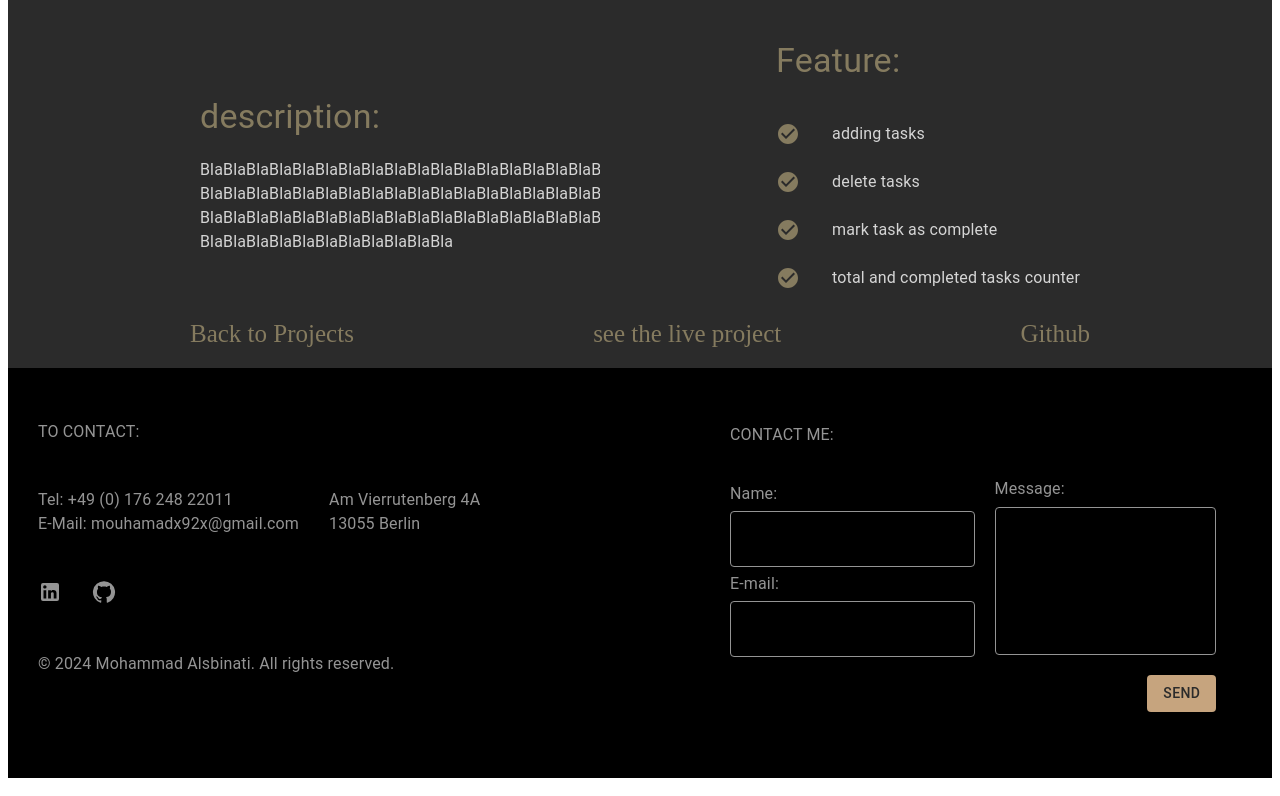
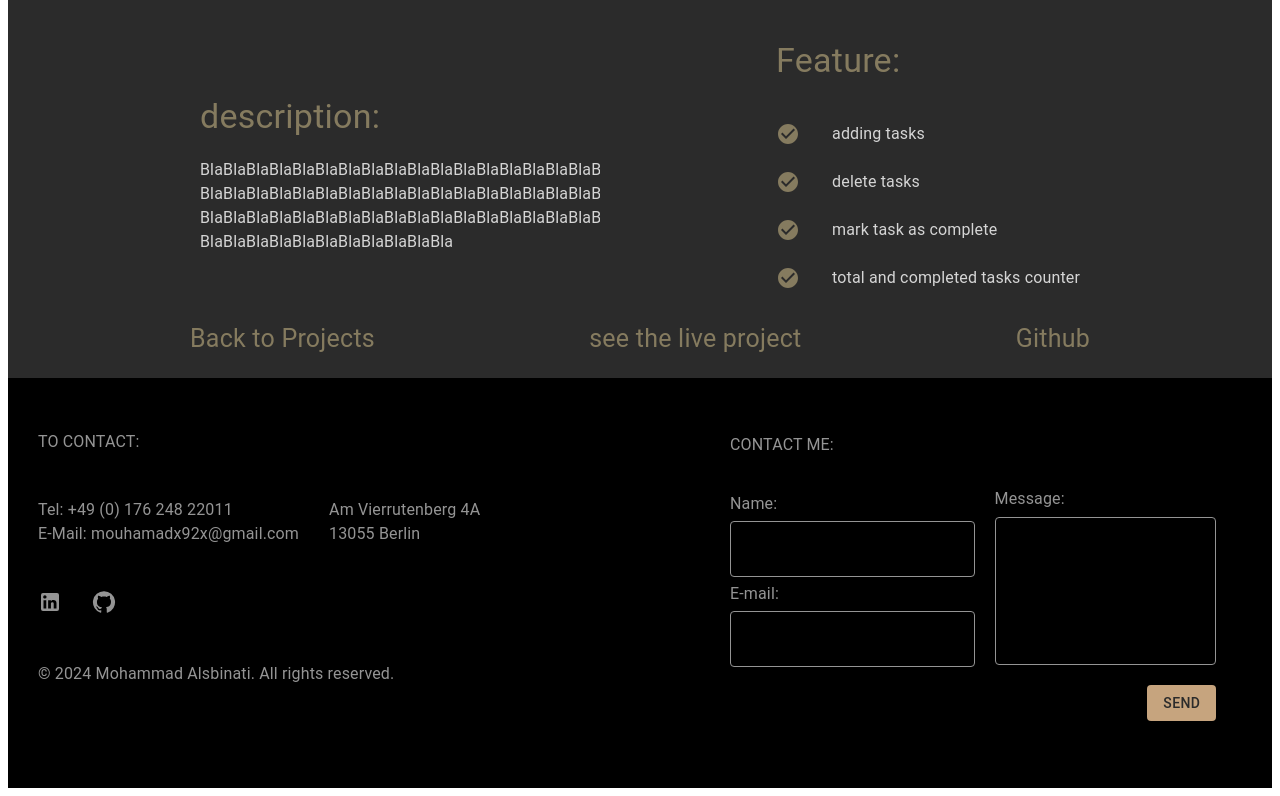
Before and after one commit to mouhamadx92x/portfolio, a Next.js app: page /projects/1 in a window 1280 px wide. Shown: the part 696-1492 px from the top of the page. Built offline with nearby package versions, Linux system fonts and the light colour scheme; no server answers.

Commit message:
refactoring navigation link

```diff
--- a/pages/projects/[projectId]/index.tsx
+++ b/pages/projects/[projectId]/index.tsx
@@ -1,17 +1,10 @@
-import {
-    Box,
-    Link,
-    List,
-    ListItem,
-    ListItemIcon,
-    ListItemText,
-    Typography,
-} from "@mui/material";
+import { Box, List, ListItem, ListItemIcon, ListItemText } from "@mui/material";
 import CarouselWithStepper from "./carousel-with-stepper/index";
 import { CheckCircle } from "@mui/icons-material";
 import Footer from "@/app/components/footer";
 import Header from "@/app/components/header";
 import CustomTypography from "@/app/components/custom-components/CustomTypography";
+import NavigationLink from "@/app/components/custom-components/navigation-link";
 
 const ProjectDetails = () => {
     return (
@@ -107,27 +100,23 @@ const ProjectDetails = () => {
                         alignItems: "center",
                     }}
                 >
-                    <Link
-                        href="#"
-                        underline="none"
+                    <NavigationLink
+                        label="Back to Projects"
+                        path="#"
                         sx={{ color: "#857b5f", fontSize: "25px" }}
-                    >
-                        Back to Projects
-                    </Link>
-                    <Link
-                        href="#"
-                        underline="none"
+                    />
+
+                    <NavigationLink
+                        label="see the live project"
+                        path="#"
                         sx={{ color: "#857b5f", fontSize: "25px" }}
-                    >
-                        see the live project
-                    </Link>
-                    <Link
-                        href="#"
-                        underline="none"
+                    />
+
+                    <NavigationLink
+                        label="Github"
+                        path="#"
                         sx={{ color: "#857b5f", fontSize: "25px" }}
-                    >
-                        Github
-                    </Link>
+                    />
                 </Box>
             </Box>
             <Footer />
--- /dev/null
+++ b/src/app/components/custom-components/navigation-link/index.tsx
@@ -0,0 +1,24 @@
+"use client";
+import Link from "next/link";
+import Typography, { TypographyProps } from "@mui/material/Typography";
+
+import { navigationLinkStyles } from "./styles";
+
+interface CustomNavigationLinkProps extends TypographyProps {
+    label: string;
+    path: string;
+}
+
+const NavigationLink = ({
+    path,
+    label,
+    ...props
+}: CustomNavigationLinkProps) => {
+    return (
+        <Link href={path} passHref style={navigationLinkStyles}>
+            <Typography {...props}>{label}</Typography>
+        </Link>
+    );
+};
+
+export default NavigationLink;
--- /dev/null
+++ b/src/app/components/custom-components/navigation-link/styles.tsx
@@ -0,0 +1,6 @@
+import { BLACK_COLOR } from "../../../../../public/constants/colors";
+
+export const navigationLinkStyles = {
+    textDecoration: "none",
+    color: BLACK_COLOR,
+};
```
